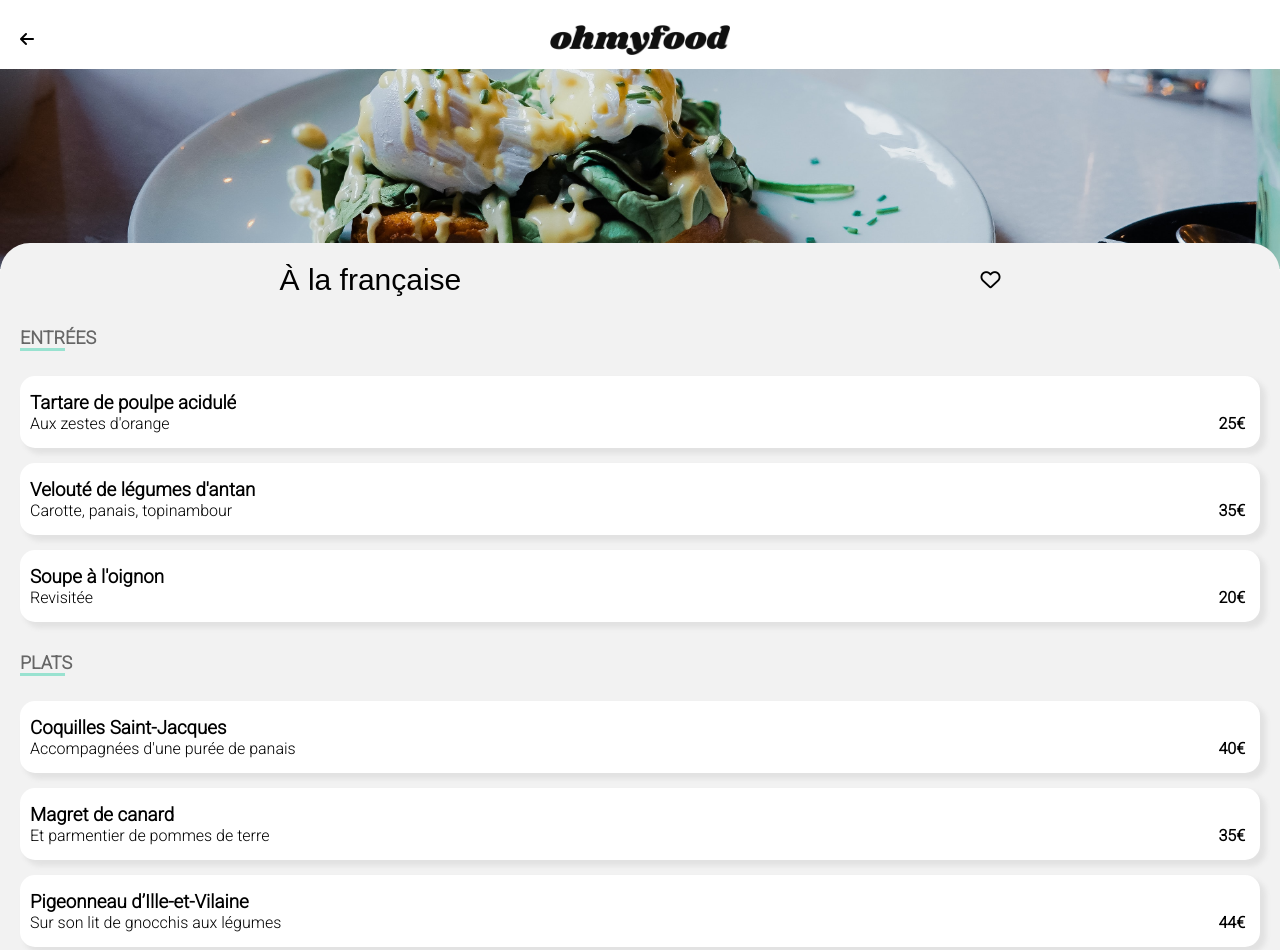
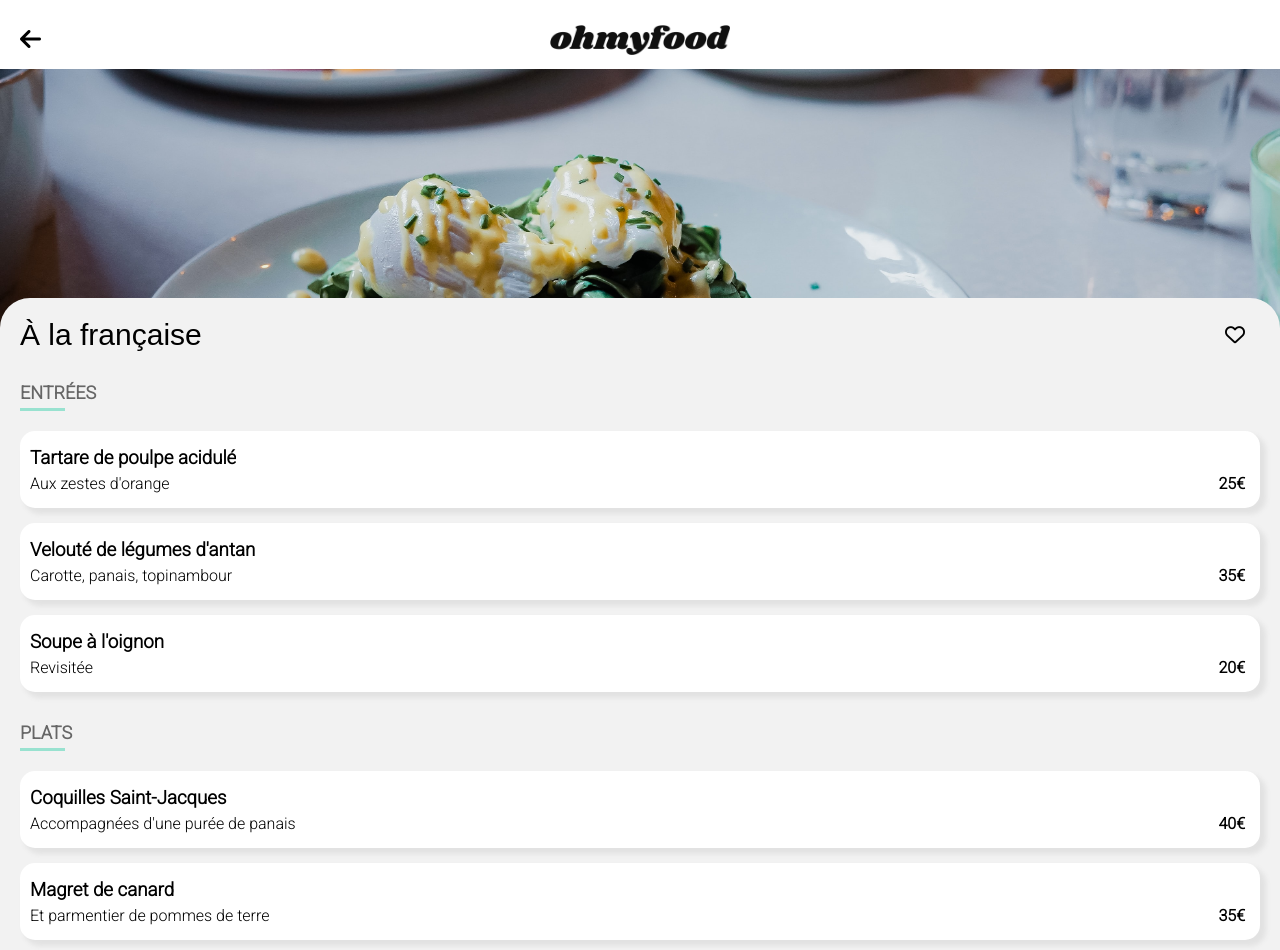
Before and after one commit to amloria/P3_Ohmyfood, a website: page à-la-française.html in a window 1280 px wide. Shown: the top 950 px of the page. Drawn offline with Linux system fonts and the light colour scheme; a web font is replaced by a local one.

Commit message:
maj220405

```diff
--- a/sass/base/_base.scss
+++ b/sass/base/_base.scss
@@ -186,7 +186,7 @@ a {
     background-color: transparent;
     position: relative;
     border: none;
-    padding: 0;
+    padding-right: 15px;
     cursor: pointer;
         & :nth-child(2) {
             color: #e470da;
@@ -199,7 +199,7 @@ a {
     &:hover {
         & :nth-child(2) {
             animation: like 200ms ease-in-out 1;
-            animation-fill-mode: forwards;
+            animation-fill-mode: both;
         }
     }
 }
@@ -213,7 +213,7 @@ a {
 .footer-navigation-list {
     list-style-type: none;
     margin: 0px;
-    padding: 20px;
+    padding: 25px 20px 20px 20px;
     background-color: #444444;
     & li {
         margin-bottom: 10px;
--- a/sass/main.scss
+++ b/sass/main.scss
@@ -1,4 +1,5 @@
 @import "./utils/variables";
+@import "./utils/breakponts";
 @import "./utils/functions";
 @import "./utils/mixins";
 @import "./utils/placeholders";
--- a/sass/pages/_menu.scss
+++ b/sass/pages/_menu.scss
@@ -5,17 +5,23 @@
     margin-top: 30px;
     margin-left: 20px;
 }
+.img-menu {
+    width: 100%;
+    height: 260px;
+    object-fit: cover;
+    object-position: 50% 45%;
+}
 .section-menu {
     background-color: #f2f2f2;
     border-radius: 30px 30px 0px 0px;
     padding: 20px;
-    margin-top: -30px;
+    margin-top: -35px;
     position: relative;
 
     & h2 {
         color: #666;
         font-size: 18px;
-        margin: 30px 0px 20px 0px;
+        margin: 30px 0px 15px 0px;
         padding-bottom: 5px;
     }
     & h2::after {
@@ -23,11 +29,12 @@
         border-bottom: 3px solid $color-tertiary;
         width: 45px;
         display: block;
+        margin-top: 5px;
     }
 }
 .section-menu-header {
     display: flex;
-    justify-content: space-around;
+    justify-content: space-between;
     align-items: center;
     & h1 {
         font-family: 'shrikhand', sans-serif;
@@ -60,7 +67,7 @@
     .menu-select-item {
         background-color: $color-tertiary;
         color: #fff;
-        height: 72px;
+        height: 77px;
         min-width: 60px;
         border-radius: 0px 15px 15px 0px;
         display: flex;
@@ -81,6 +88,9 @@
 .menu-details-text {
     padding: 15px 10px;
     overflow: hidden;
+    h3 {
+        padding-bottom: 5px;
+    }
 }
 /* ANIMATION SELECT-ITEM */
 @keyframes select {
--- /dev/null
+++ b/sass/utils/_breakponts.scss
@@ -0,0 +1,36 @@
+@media screen and (min-width: 768px) {
+    /* .steps-conteiner {
+        display: flex;
+        justify-content: space-between;
+        flex-wrap: wrap;
+        .functioning-steps {
+            min-width: 250px;
+            span {
+                padding-right: 10px;
+                white-space: nowrap;
+            }
+        }
+    } */
+    /*.card-details {
+        width: 300px;
+    }*/
+    /* .steps-container, .block-cards-restaurants, .menu-container {
+        max-width: 750px;
+        margin: auto;
+        /*display: flex;
+        flex-wrap: wrap;
+        justify-content: space-between;
+        .card-restaurants {
+            width: calc(100% / 2);
+            .card-img-restaurants {
+                width: 350px;
+            }
+        }
+    }*/
+    .footer-navigation-list {
+        text-align: center;
+    }
+}
+@media screen and (min-width: 992px) {
+
+}
--- a/à-la-française.html
+++ b/à-la-française.html
@@ -16,7 +16,7 @@
         <nav>
             <div class="header-nav">
                 <a href="./index.html" class="header-nav-back">
-                   <i class="fa-solid fa-arrow-left"></i>
+                   <i class="fa-solid fa-arrow-left fa-xl"></i>
                 </a>
                 <a href="./index.html">
                     <img src="./images/logo/ohmyfood.png" alt="Logo Ohmyfood" class="logo">
@@ -25,7 +25,7 @@
         </nav>
     </header>
     <div class="">
-        <img src="./images/restaurants/toa-heftiba-DQKerTsQwi0-unsplash.jpg" class="card-img-restaurants img-menu" alt="La palette du goût">
+        <img src="./images/restaurants/toa-heftiba-DQKerTsQwi0-unsplash.jpg" class="img-menu" alt="La palette du goût">
     </div>
     <div class="section-menu">
         <div class="section-menu-header">
```
Also changed, not shown: index.html (+2 -0 lines), la-note-enchantée.html (+2 -2 lines), la-palette-du-goût.html (+5 -3 lines), le-délice-des-sens.html (+2 -2 lines), css/style.css, 1 other file.
